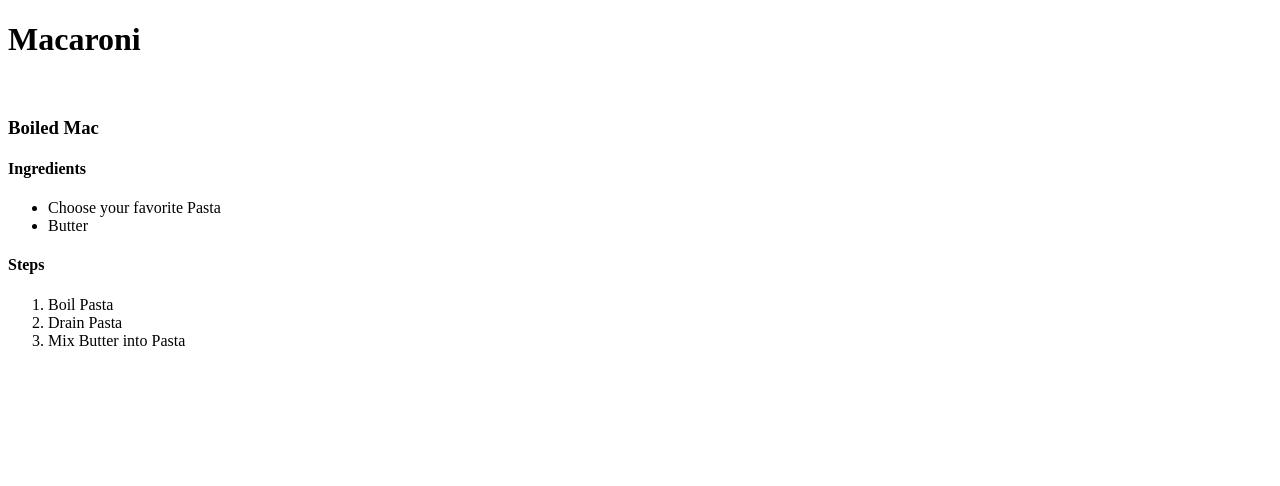
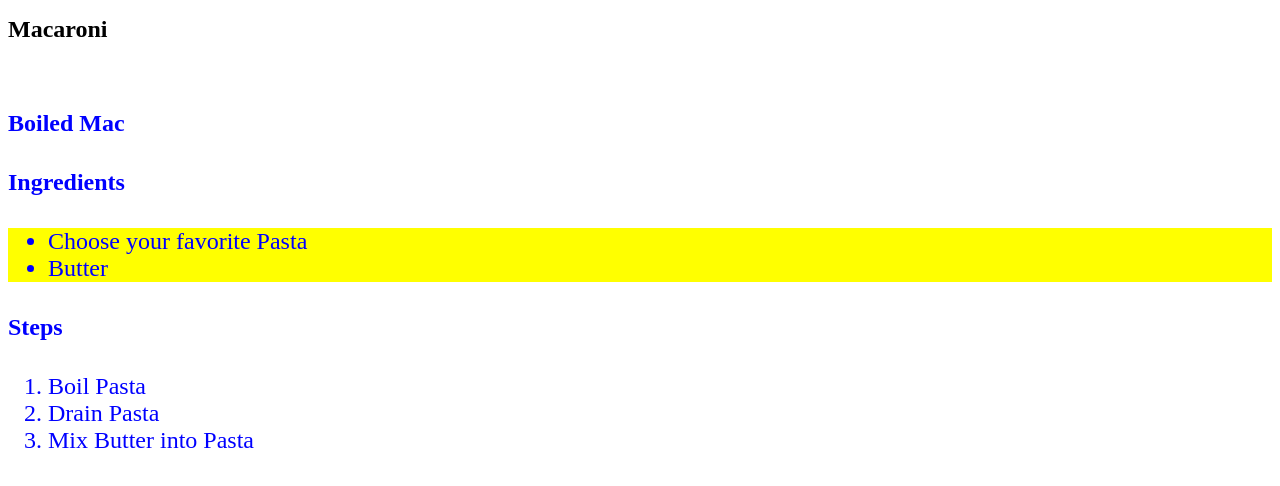
Before and after one commit to JoeAdames/odin-recipes, a plain HTML site: page recipes/macoroni.html in a window 1280 px wide. Drawn offline with Linux system fonts and the light colour scheme.

Commit message:
Add path fix in head link tags

```diff
--- a/recipes/macoroni.html
+++ b/recipes/macoroni.html
@@ -3,7 +3,7 @@
 <head>
     <meta charset="UTF-8">
     <meta name="viewport" content="width=device-width, initial-scale=1.0">
-    <link rel="stylesheet" href="style.css">
+    <link rel="stylesheet" href="/styles.css">
     <title>Lasagna</title>
 </head>
 <body>
```
Also changed, not shown: recipes/cereal.html (+1 -1 lines), recipes/lasagna.html (+1 -1 lines).
